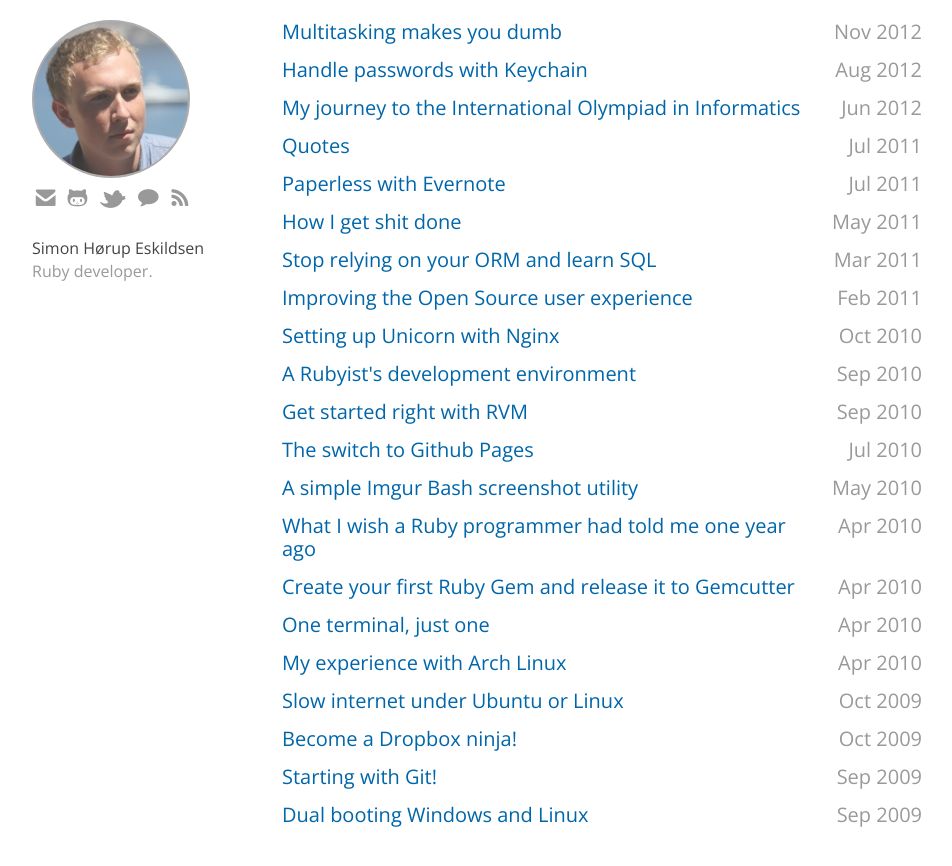
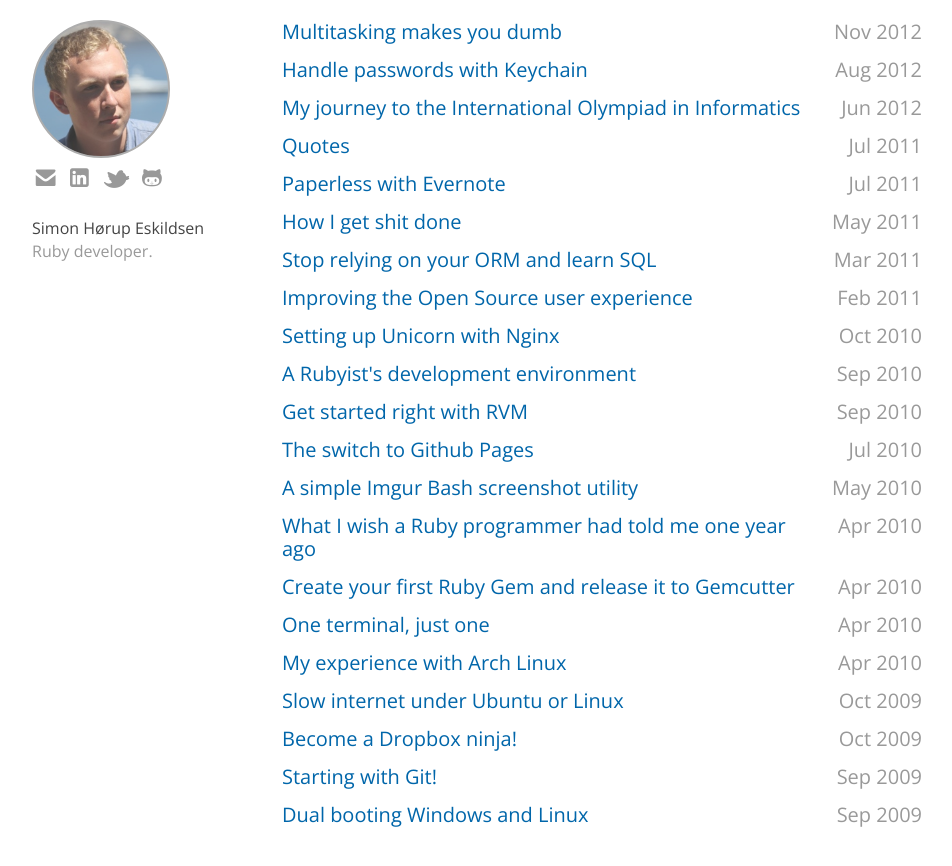
Before and after one commit to igor47/blog, a Jekyll site: the page built from index.html, in a window 1280 px wide. Shown: the top 866 px of the page, without its empty margins (138-1090 px from the left). Built offline with Jekyll 4.4.1, drawn with Linux system fonts in a browser that asks for light colours; nearby versions of some CDN libraries.

Commit message:
Move around the icons and add linkedin

```diff
--- a/_layouts/default.html
+++ b/_layouts/default.html
@@ -55,7 +55,7 @@
             </li>
 
             <li>
-              <a href="http://github.com/Sirupsen" id="sidebar-github" class="icon-github" title="I share and fork code here"></a>
+              <a href="http://www.linkedin.com/in/sirupsen" id="sidebar-linkedin" class="icon-linkedin-sign" style="font-size: 25px;"></a>
             </li>
 
             <li>
@@ -63,11 +63,7 @@
             </li>
 
             <li>
-              <a href="skype:sirupsen?add" id="sidebar-skype" class="icon-comment" title="Feel free to add me on Skype"></a>
-            </li>
-
-            <li>
-              <a href="http://feeds.feedburner.com/sirupsen" id="sidebar-rss" class="icon-rss" title="RSS"></a>
+              <a href="http://github.com/Sirupsen" id="sidebar-github" class="icon-github" title="I share and fork code here"></a>
             </li>
           </ul>
 
--- a/static/css/layout.css
+++ b/static/css/layout.css
@@ -103,8 +103,8 @@ article ul li li li {
 #avatar {
   background-image: url('/static/images/sirup.jpg');
   background-size: cover;
-  height: 154px;
-  width: 154px;
+  height: 134px;
+  width: 134px;
   display: block;
   border-radius: 50%;
   margin-bottom: 8px;
--- a/static/css/temp.css
+++ b/static/css/temp.css
@@ -1022,8 +1022,8 @@ article ul li li li {
 #avatar {
   background-image: url('/static/images/sirup.jpg');
   background-size: cover;
-  height: 154px;
-  width: 154px;
+  height: 134px;
+  width: 134px;
   display: block;
   border-radius: 50%;
   margin-bottom: 8px;
--- a/static/js/tracking.js
+++ b/static/js/tracking.js
@@ -14,6 +14,7 @@ window.onload = function() {
   createEvent("sidebar-github", "Clicked Github Icon");
   createEvent("sidebar-skype", "Clicked Skype Icon");
   createEvent("sidebar-rss", "Clicked RSS Icon");
+  createEvent("sidebar-linkedin", "Clicked LinkedIn Icon");
 
   // Navigation
   createEvent("avatar", "Clicked Face");
```
Also changed, not shown: static/css/style.css.
